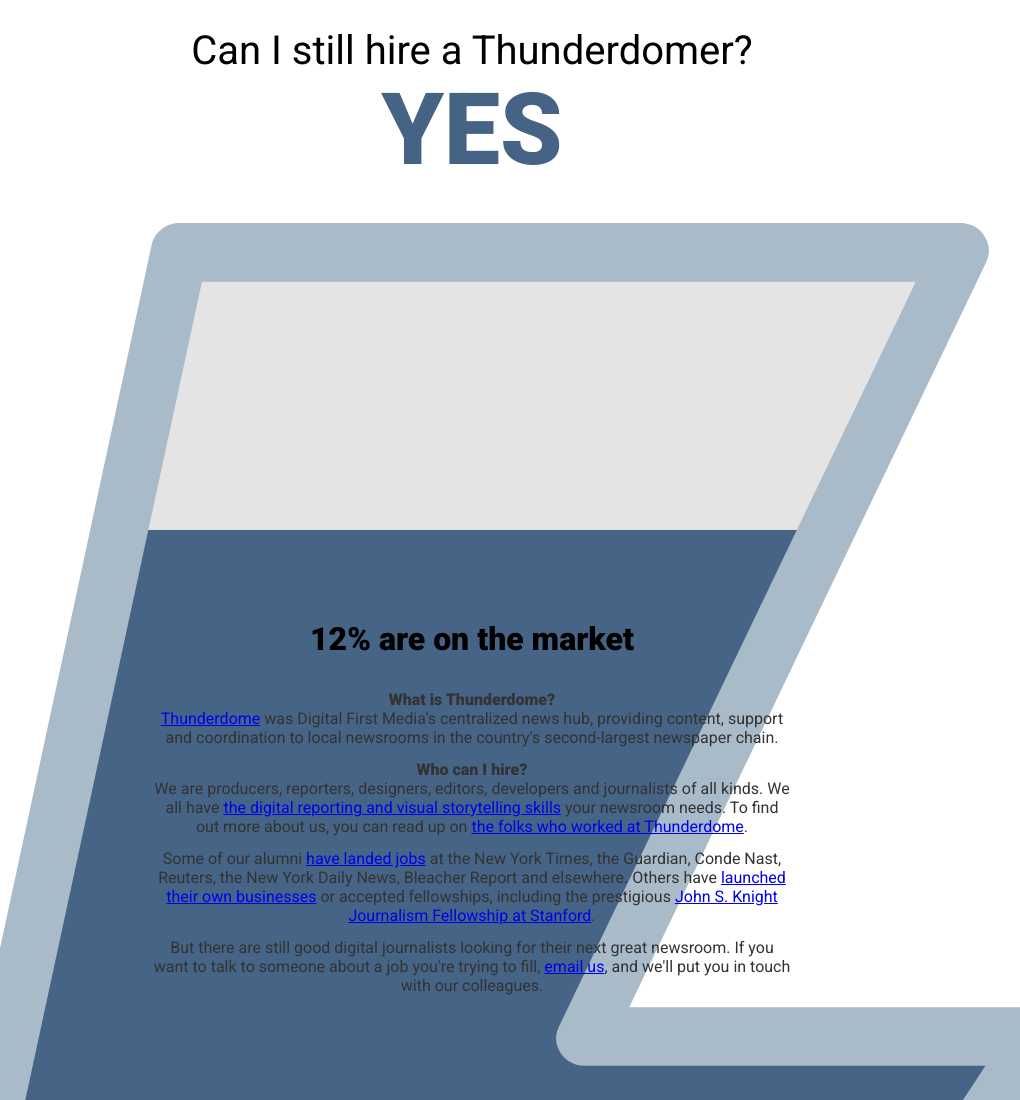
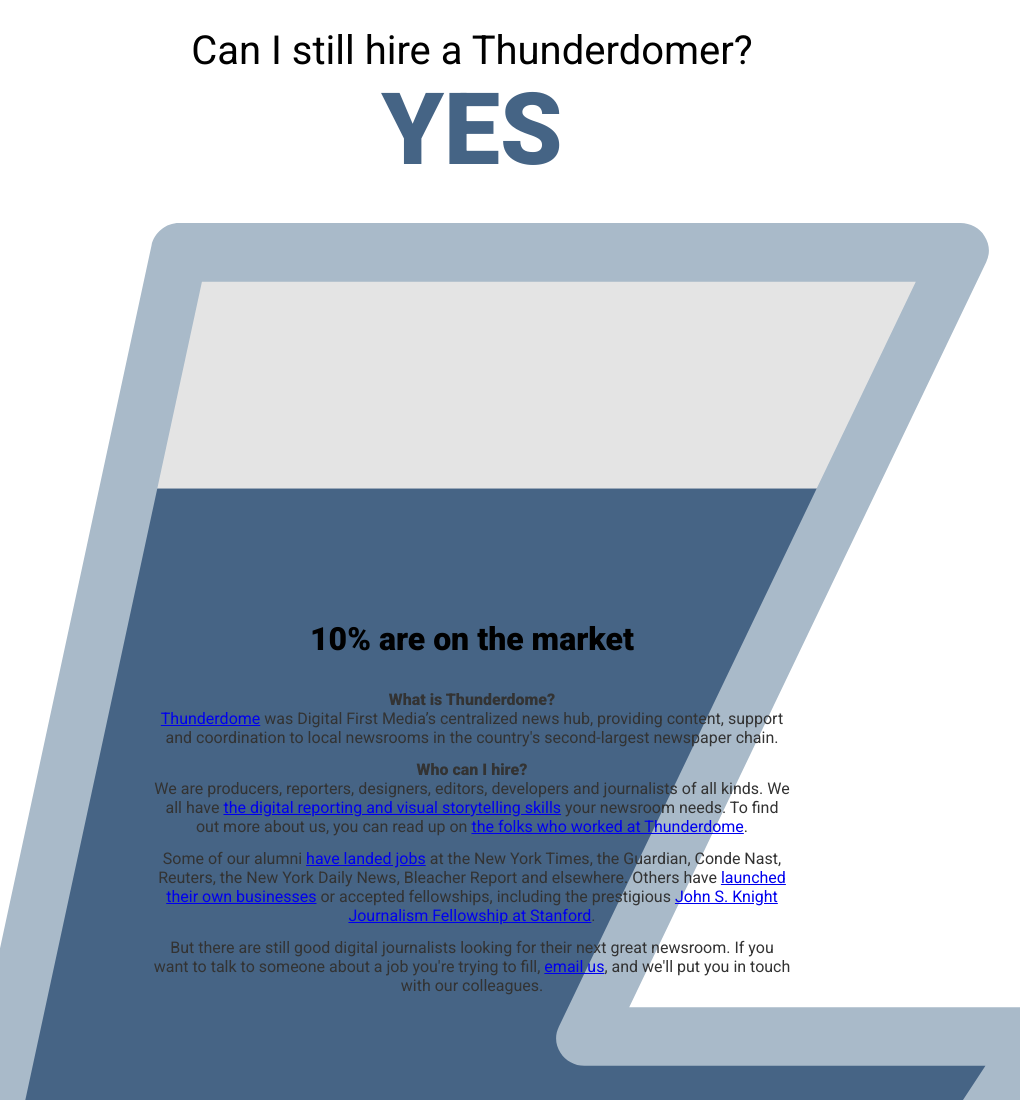
Before and after one commit to tommeagher/hire-a-tdomer, a plain HTML site: page index.html in a window 1280 px wide. Shown: the top 1100 px of the page, without its empty margins (168-1188 px from the left). Drawn offline with nearby package versions, Linux system fonts and the light colour scheme.

Commit message:
another one off unemployment

```diff
--- a/index.html
+++ b/index.html
@@ -69,7 +69,7 @@
 	<script src="http://ajax.googleapis.com/ajax/libs/jquery/1.9.1/jquery.min.js"></script>
 	<script>
 
-		var jobs =  42;
+		var jobs =  43;
 
 		var total = 48;
 		var perc = jobs/total;
```
